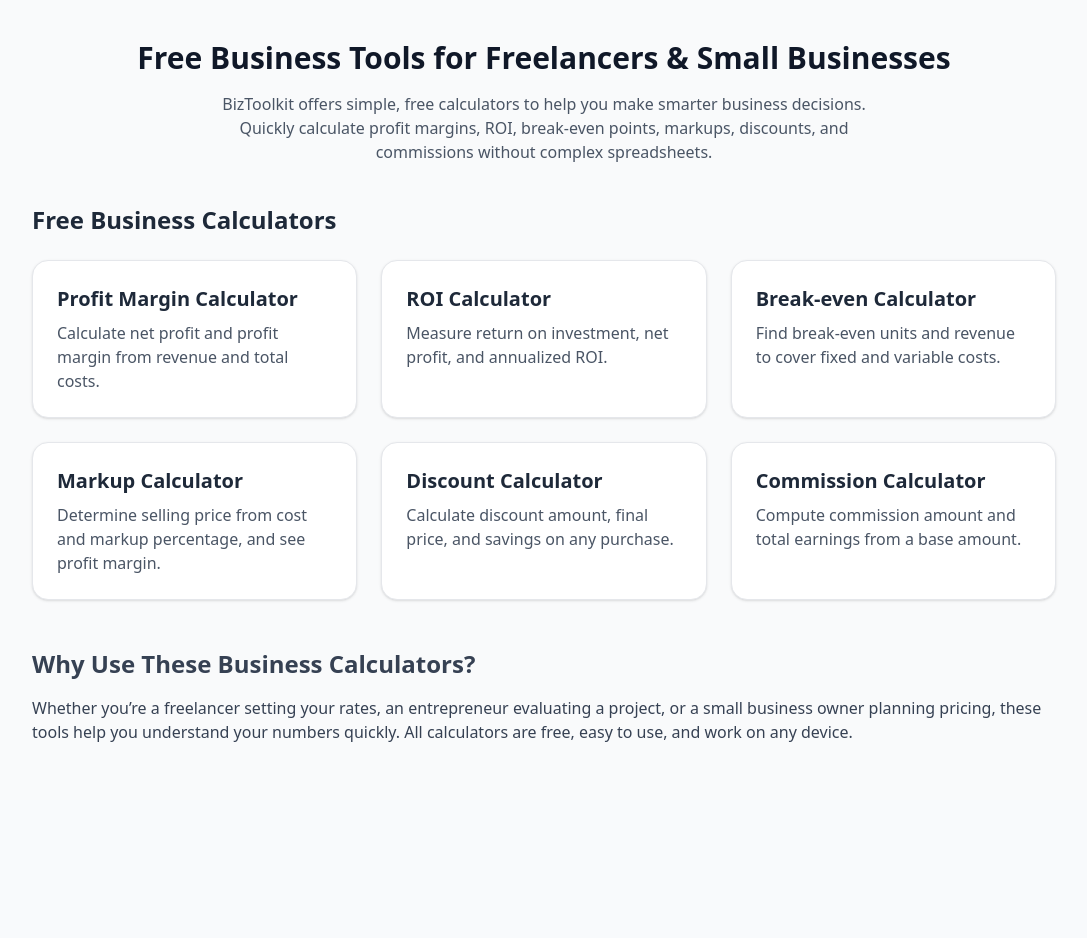
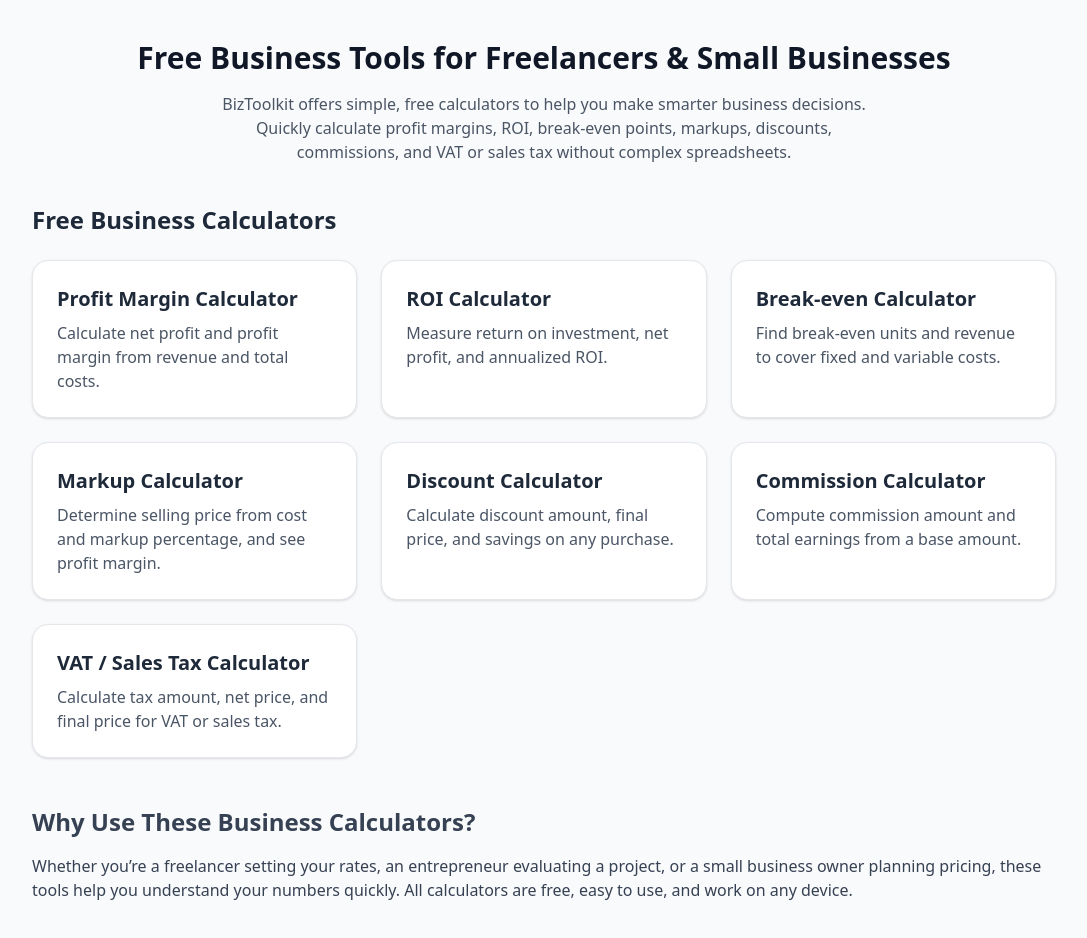
Before and after one commit to wakilmustaqeem/biztoolkit, a Next.js app: page / in a window 1280 px wide. Shown: the top 938 px of the page, without its empty margins (96-1183 px from the left). Before the commit the page ends 800 px from the top, so only its background shows below. Built offline with nearby package versions, Linux system fonts and the light colour scheme.

Commit message:
Add VAT/Sales Tax Calculator

```diff
--- a/app/page.tsx
+++ b/app/page.tsx
@@ -4,14 +4,14 @@ import type { Metadata } from "next";
 export const metadata: Metadata = {
   title: "Free Business Calculators | BizToolkit",
   description:
-    "Use free profit margin, ROI, break-even, markup, discount, and commission calculators designed for freelancers, entrepreneurs, and small businesses.",
+    "Use free profit margin, ROI, break-even, markup, discount, commission, and VAT/sales tax calculators designed for freelancers, entrepreneurs, and small businesses.",
   alternates: {
     canonical: "/",
   },
   openGraph: {
     title: "Free Business Calculators | BizToolkit",
     description:
-      "Calculate profit margin, ROI, break-even point, markup, discounts, and commissions with free business tools from BizToolkit.",
+      "Calculate profit margin, ROI, break-even point, markup, discounts, commissions, and VAT/sales tax with free business tools from BizToolkit.",
     url: "https://biztoolkit-ashy.vercel.app",
     type: "website",
   },
@@ -54,6 +54,12 @@ const calculators = [
     description:
       "Compute commission amount and total earnings from a base amount.",
   },
+  {
+    href: "/vat-calculator",
+    title: "VAT / Sales Tax Calculator",
+    description:
+      "Calculate tax amount, net price, and final price for VAT or sales tax.",
+  },
 ];
 
 export default function Home() {
@@ -66,8 +72,8 @@ export default function Home() {
         <p className="text-center text-gray-600 mb-10 max-w-2xl mx-auto">
           BizToolkit offers simple, free calculators to help you make smarter
           business decisions. Quickly calculate profit margins, ROI,
-          break-even points, markups, discounts, and commissions without
-          complex spreadsheets.
+          break-even points, markups, discounts, commissions, and VAT or sales
+          tax without complex spreadsheets.
         </p>
 
         <h2 className="text-2xl font-semibold text-gray-800 mb-6">
```
